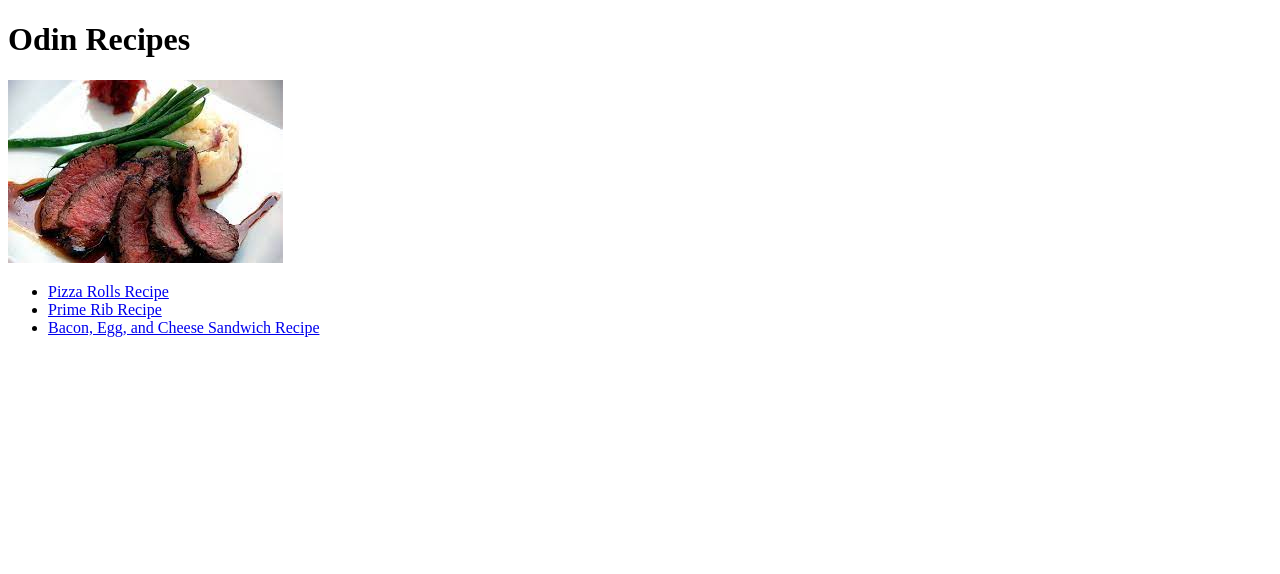
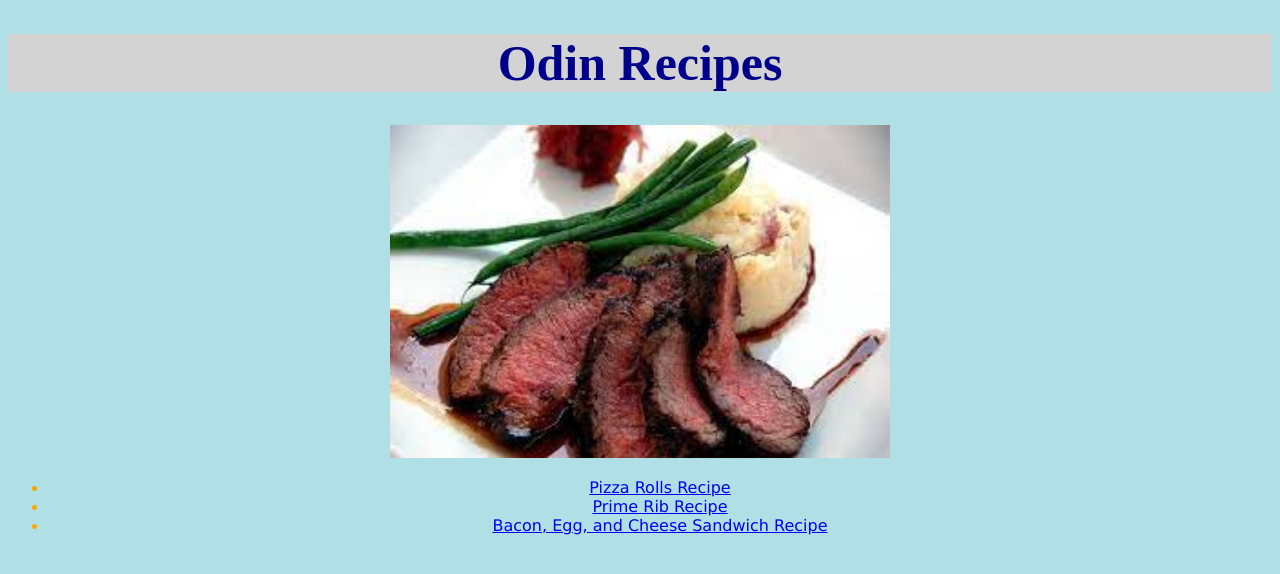
Before and after one commit to rjan939/odin-recipes, a plain HTML site: page index.html in a window 1280 px wide. Drawn offline with Linux system fonts and the light colour scheme.

Commit message:
added css to html files

```diff
--- a/index.html
+++ b/index.html
@@ -3,15 +3,23 @@
     <head>
         <meta charset="UTF-8">
         <title>odin-recipes</title>
+        <style>
+            body {
+                background-color: powderblue;
+            }
+        </style>
+        <link rel="stylesheet" href="style.css">
     </head>
 
     <body>
-        <h1>Odin Recipes</h1>
-        <img src="images/tasty.jpeg" alt="steak plated very well">
-        <ul>
-            <li><a href="recipes/pizza-rolls.html">Pizza Rolls Recipe</a></li>
-            <li><a href="recipes/prime-rib.html">Prime Rib Recipe</a></li>
-            <li><a href="recipes/bacon-egg-and-cheese-sandwich.html">Bacon, Egg, and Cheese Sandwich Recipe</a></li>
-        </ul>
+        <div class="center">
+            <h1 class="title">Odin Recipes</h1>
+            <img src="images/tasty.jpeg" alt="steak plated very well" class="image">
+            <ul class="fancy">
+                <li><a href="recipes/pizza-rolls.html">Pizza Rolls Recipe</a></li>
+                <li><a href="recipes/prime-rib.html">Prime Rib Recipe</a></li>
+                <li><a href="recipes/bacon-egg-and-cheese-sandwich.html">Bacon, Egg, and Cheese Sandwich Recipe</a></li>
+            </ul>
+        </div>
     </body>
 </html>
```
Also changed, not shown: recipes/bacon-egg-and-cheese-sandwich.html (+8 -0 lines), recipes/pizza-rolls.html (+8 -0 lines), recipes/prime-rib.html (+8 -0 lines).
